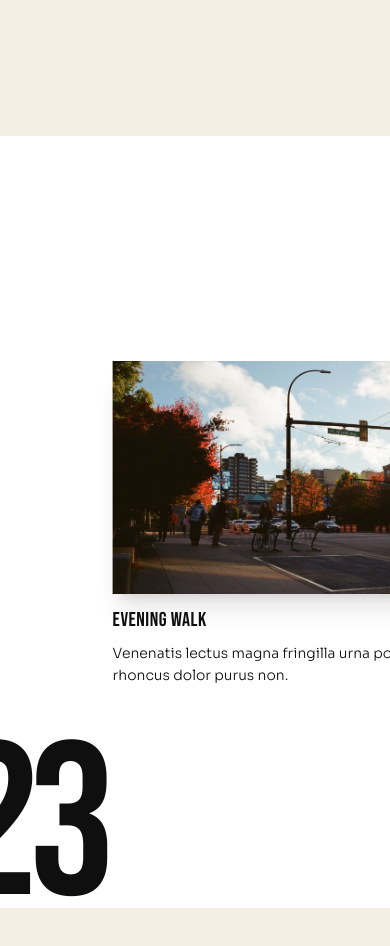
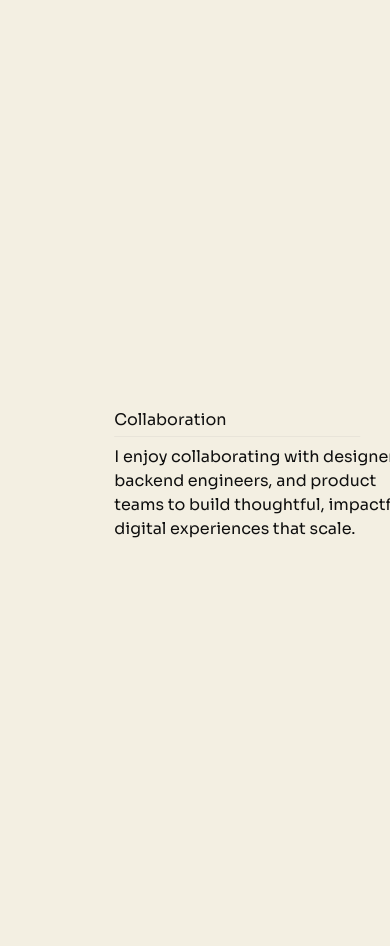
Before and after one commit to Kobeboy15/team_portfolio, a Next.js app: page / in a window 390 px wide. Shown: the part 780-1726 px from the top of the page. Built offline with nearby package versions, Linux system fonts and the light colour scheme.

Commit message:
fix: address final design nitpicks in AboutPoints responsiveness

```diff
--- a/src/components/sections/about/AboutPoints.tsx
+++ b/src/components/sections/about/AboutPoints.tsx
@@ -2,8 +2,8 @@ import { aboutData } from "../../../data/about";
 
 export function AboutPoints() {
   return (
-        <div className="min-h-[calc(100dvh-72px)] w-max lg:w-[min(100vw,2500px)]  lg:h-[calc(100dvh-72px)] flex lg:flex-col items-center justify-center bg-background">
-            <div className="flex flex-col items-start justify-center">
+        <div className="min-h-[calc(100dvh-72px)] w-max flex items-center justify-center bg-background">
+            <div className="flex lg:flex-col lg:w-[min(100vw,2500px)] lg:h-[calc(100dvh-72px)] items-start justify-center">
             {
                 /**
              * Renders a list of about points with a title and description,
@@ -11,7 +11,7 @@ export function AboutPoints() {
              */
             aboutData.points.map((point, index) => (
                 <div key={index}>
-                    <div className="flex flex-col max-w-[min(100vw,2000px)] lg:flex-row px-12 py-6 mx-5 lg:mx-0">
+                    <div className="flex flex-col max-w-[100vw] lg:px-[10vw] lg:flex-row px-12 py-6 mx-5 lg:mx-0">
                         <h3 className="min-w-48 lg:mb-5">{point.title}</h3>
                         <hr className="lg:hidden border-none h-px bg-border mr-12 mt-1 mb-2"/>
                         <p>{point.description}</p>
```
